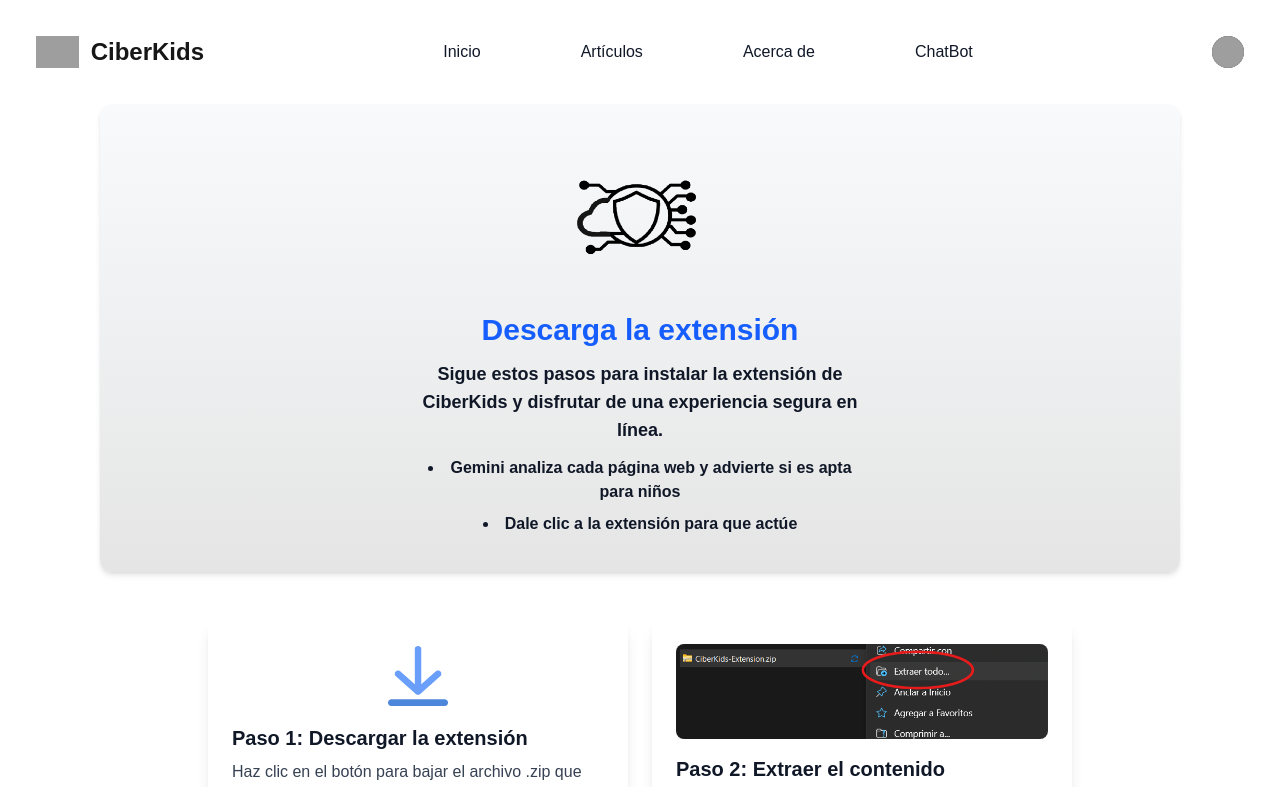
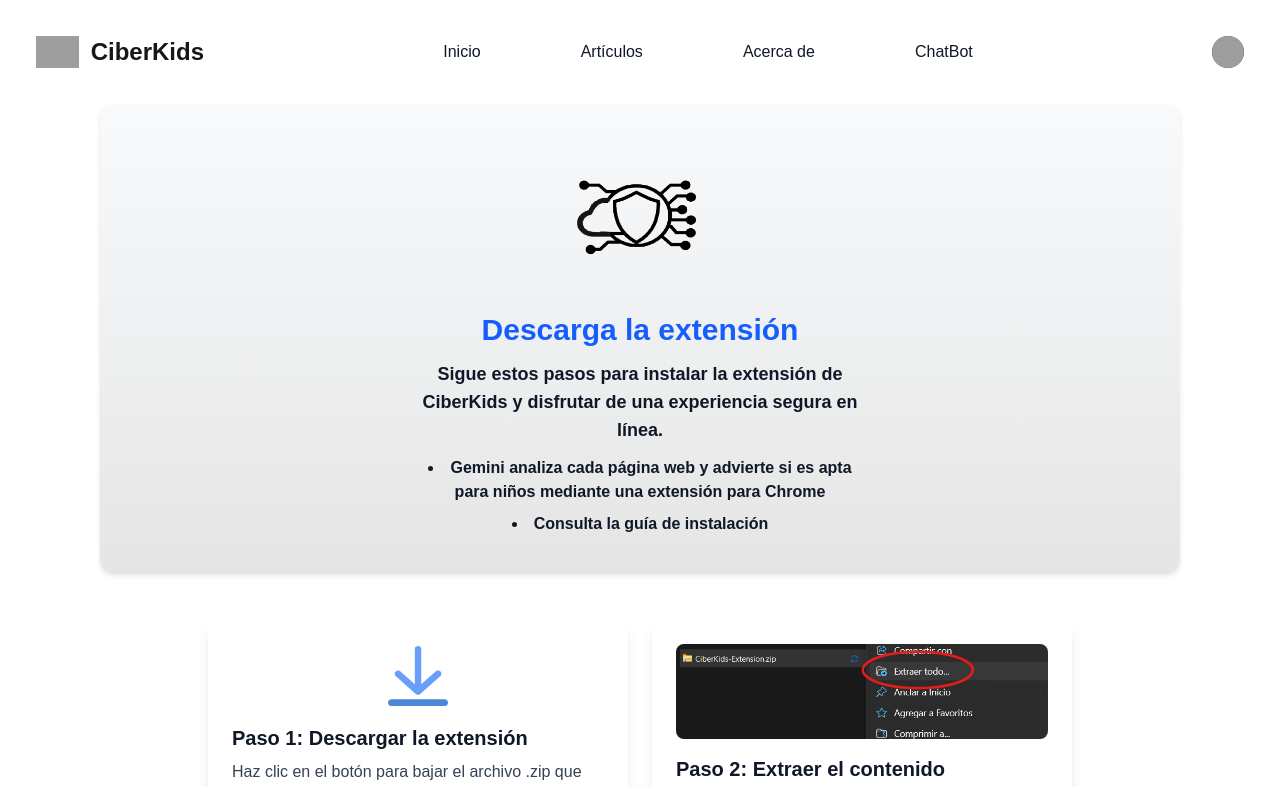
Before and after one commit to Kippie01PW/hack_puebla, a Next.js app: page /extension-download in a window 1280 px wide. Shown: the top 787 px of the page. Built offline with nearby package versions, Linux system fonts and the light colour scheme; grey boxes are pictures that could not be loaded.

Commit message:
Update
Chages in public and extension-download

```diff
--- a/src/app/extension-download/page.tsx
+++ b/src/app/extension-download/page.tsx
@@ -98,8 +98,8 @@
             Sigue estos pasos para instalar la extensión de CiberKids y disfrutar de una experiencia segura en línea.
           </p>
           <ul className="text-base text-gray-900 dark:text-white list-disc list-inside space-y-2">
-            <li>Gemini analiza cada página web y advierte si es apta para niños</li>
-            <li>Dale clic a la extensión para que actúe</li>
+            <li>Gemini analiza cada página web y advierte si es apta para niños mediante una extensión para Chrome</li>
+            <li>Consulta la guía de instalación</li>
           </ul>
         </div>
     </section>
```
Also changed, not shown: 1 other file (tests, documents, lock files or other folders).
